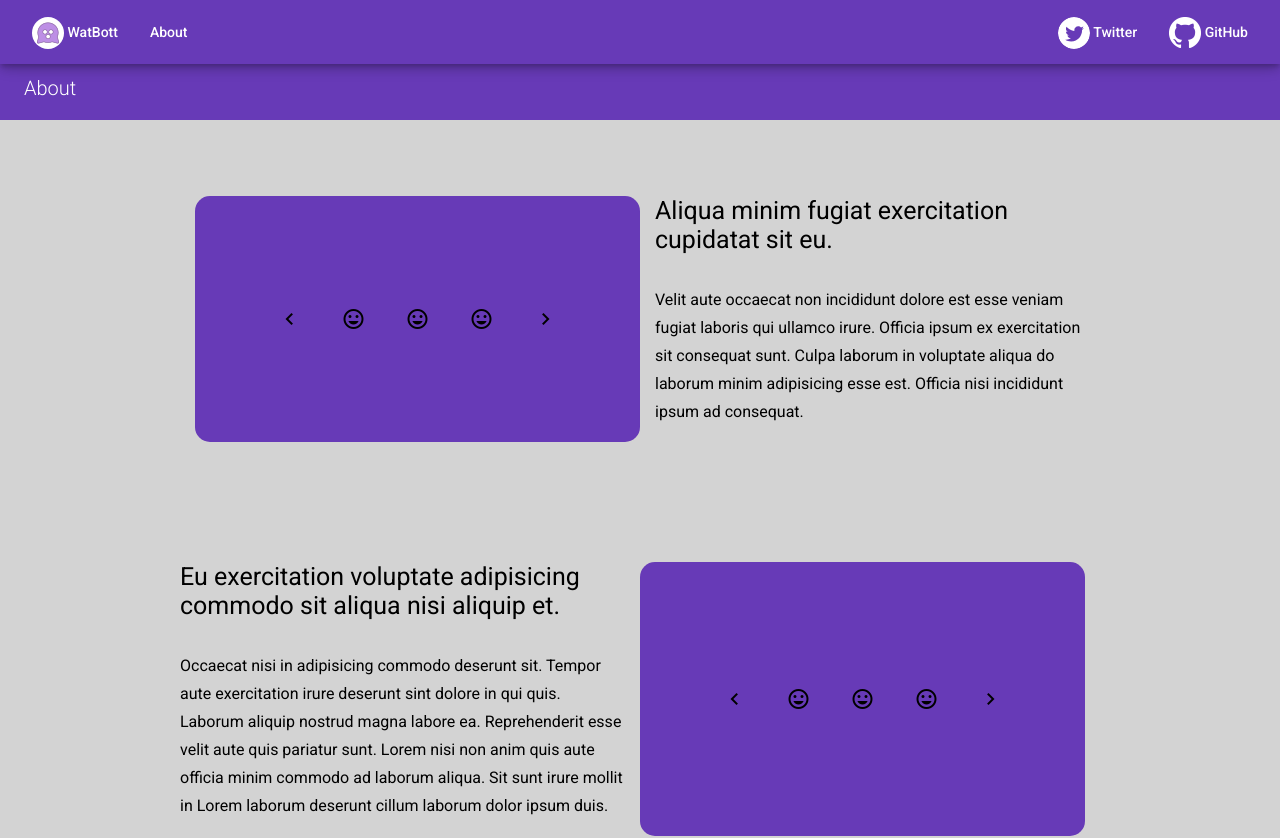
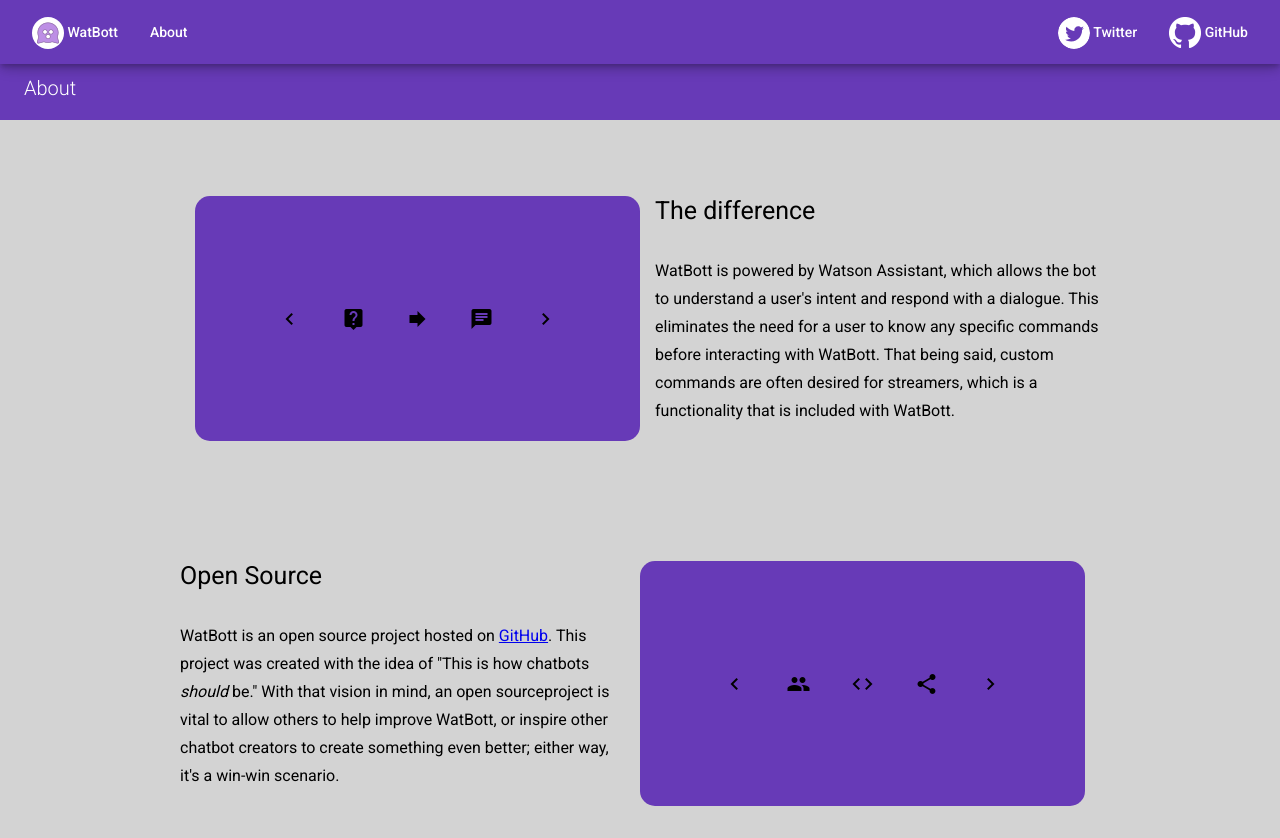
Before and after one commit to PayaamEmami/watbott, an Angular app: page /about in a window 1280 px wide. Shown: the top 838 px of the page. Built offline with nearby package versions, Linux system fonts and the light colour scheme.

Commit message:
added about page content

```diff
--- a/src/app/components/about/about.component.html
+++ b/src/app/components/about/about.component.html
@@ -3,34 +3,44 @@
     <div class="promo-row">
         <div class="promo-icon">
           <mat-icon>chevron_left</mat-icon>
-      <mat-icon>mood</mat-icon>
-      <mat-icon>mood</mat-icon>
-      <mat-icon>mood</mat-icon>
+          <mat-icon>live_help</mat-icon>
+          <mat-icon>forward</mat-icon>
+          <mat-icon>chat</mat-icon>
           <mat-icon>chevron_right</mat-icon>
         </div>
         <div class="promo-desc">
           <h2>
-        Aliqua minim fugiat exercitation cupidatat sit eu.
+            The difference
           </h2>
           <p>
-        Velit aute occaecat non incididunt dolore est esse veniam fugiat laboris qui ullamco irure. Officia ipsum ex exercitation sit consequat sunt. Culpa laborum in voluptate aliqua do laborum minim adipisicing esse est. Officia nisi incididunt ipsum ad consequat.
+            WatBott is powered by Watson Assistant, which allows the bot to
+            understand a user's intent and respond with a dialogue. This
+            eliminates the need for a user to know any specific commands
+            before interacting with WatBott. That being said, custom
+            commands are often desired for streamers, which is a
+            functionality that is included with WatBott.
           </p>
         </div>
       </div>
   <div class="promo-row reverse">
     <div class="promo-icon">
       <mat-icon>chevron_left</mat-icon>
-      <mat-icon>mood</mat-icon>
-      <mat-icon>mood</mat-icon>
-      <mat-icon>mood</mat-icon>
+      <mat-icon>group</mat-icon>
+      <mat-icon>code</mat-icon>
+      <mat-icon>share</mat-icon>
       <mat-icon>chevron_right</mat-icon>
     </div>
     <div class="promo-desc">
       <h2>
-        Eu exercitation voluptate adipisicing commodo sit aliqua nisi aliquip et.
+        Open Source
       </h2>
       <p>
-        Occaecat nisi in adipisicing commodo deserunt sit. Tempor aute exercitation irure deserunt sint dolore in qui quis. Laborum aliquip nostrud magna labore ea. Reprehenderit esse velit aute quis pariatur sunt. Lorem nisi non anim quis aute officia minim commodo ad laborum aliqua. Sit sunt irure mollit in Lorem laborum deserunt cillum laborum dolor ipsum duis.
+        WatBott is an open source project hosted on <a [href]=githubUrl>GitHub</a>.
+        This project was created with the idea of "This is how chatbots
+        <i>should</i> be." With that vision in mind, an open sourceproject is
+        vital to allow others to help improve WatBott, or inspire other chatbot
+        creators to create something even better; either way, it's a win-win
+        scenario.
       </p>
     </div>
   </div>
--- a/src/app/components/about/about.component.ts
+++ b/src/app/components/about/about.component.ts
@@ -6,8 +6,11 @@
   styleUrls: ['./about.component.css']
 })
 export class AboutComponent implements OnInit {
+  githubUrl = '';
 
-  constructor() { }
+  constructor() {
+    this.githubUrl = 'https://github.com/PayaamEmami/watbott';
+  }
 
   ngOnInit() {
   }
```
Lines whose indentation alone changed are shown as unchanged.
